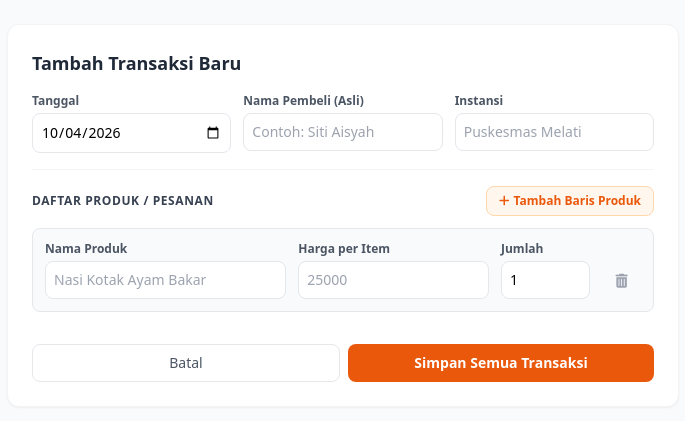
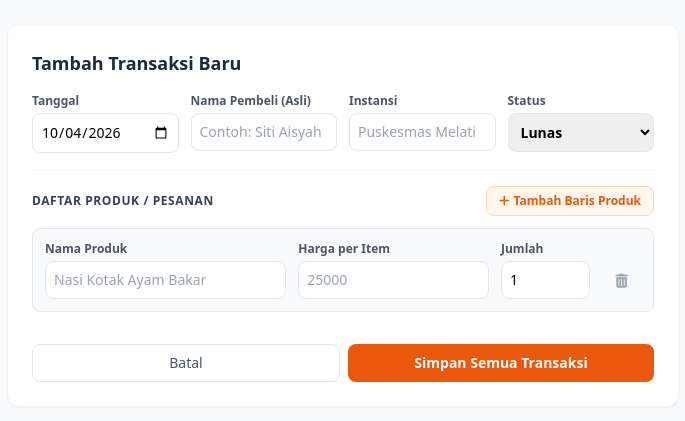
Before and after one commit to dapoerela85/demo, a PHP site: page /admin/tambah-transaksi.php in a window 1280 px wide. Shown: the top 421 px of the page, without its empty margins (297-982 px from the left). Run offline with PHP 8.4, Linux system fonts and the light colour scheme; the visitor is signed in with stand-in values (Sample User, id 1); some libraries are stand-ins or nearby versions.

Commit message:
Include status field in transaction processing
Added 'status' field to transaction form and database insertion.

```diff
--- a/admin/tambah-transaksi.php
+++ b/admin/tambah-transaksi.php
@@ -3,24 +3,31 @@
 require_once __DIR__ . '/auth.php';
 
 if ($_SERVER['REQUEST_METHOD'] === 'POST') {
-    $tgl =$_POST['tgl'];
-    $nama =$_POST['nama'];
-    $instansi =$_POST['instansi'] ?? '';
+    $tgl = $_POST['tgl'];
+    $nama = $_POST['nama'];
+    $instansi = $_POST['instansi'] ?? '';
+    $status = $_POST['status'] ?? 'lunas';
 
-    $nama_produk_list =$_POST['nama_produk'] ?? [];
-    $harga_produk_list =$_POST['harga_produk'] ?? [];
-    $jumlah_list =$_POST['jumlah'] ?? [];
+    $nama_produk_list = $_POST['nama_produk'] ?? [];
+    $harga_produk_list = $_POST['harga_produk'] ?? [];
+    $jumlah_list = $_POST['jumlah'] ?? [];
 
-    $stmt =$pdo->prepare("INSERT INTO penjualan (tgl, nama, instansi, nama_produk, harga_produk, jumlah) VALUES (?, ?, ?, ?, ?, ?)");
+    $stmt = $pdo->prepare("INSERT INTO penjualan (tgl, nama, instansi, nama_produk, harga_produk, jumlah, status) VALUES (?, ?, ?, ?, ?, ?, ?)");
 
-    // Perulangan untuk menyimpan setiap baris produk
-    for ($i = 0; $i < count($nama_produk_list); $i++) {$produk = trim($nama_produk_list[$i]);
-        $harga = floatval($harga_produk_list[$i]);$jumlah = intval($jumlah_list[$i]);
+    for ($i = 0; $i < count($nama_produk_list); $i++) {
+        $produk = trim($nama_produk_list[$i]);
+        $harga = floatval($harga_produk_list[$i]);
+        $jumlah = intval($jumlah_list[$i]);
 
-        if (!empty($produk) &&$harga >= 0 && $jumlah > 0) {$stmt->execute([
-                $tgl,$nama,
-                $instansi,$produk,
-                $harga,$jumlah
+        if (!empty($produk) && $harga >= 0 && $jumlah > 0) {
+            $stmt->execute([
+                $tgl,
+                $nama,
+                $instansi,
+                $produk,
+                $harga,
+                $jumlah,
+                $status
             ]);
         }
     }
@@ -43,8 +50,8 @@ if ($_SERVER['REQUEST_METHOD'] === 'POST') {
         <h2 class="text-lg font-bold mb-4 text-gray-800">Tambah Transaksi Baru</h2>
 
         <form method="POST" class="space-y-4">
-            <!-- Data Pembeli & Tanggal -->
-            <div class="grid grid-cols-1 md:grid-cols-3 gap-3">
+            <!-- Data Pembeli & Tanggal & Status -->
+            <div class="grid grid-cols-1 md:grid-cols-4 gap-3">
                 <div>
                     <label class="block text-xs font-semibold text-gray-600 mb-1">Tanggal</label>
                     <input type="date" name="tgl" value="<?= date('Y-m-d') ?>" required class="w-full border rounded-lg p-2 text-sm focus:ring-2 focus:ring-orange-500 focus:outline-none">
@@ -56,6 +63,13 @@ if ($_SERVER['REQUEST_METHOD'] === 'POST') {
                 <div>
                     <label class="block text-xs font-semibold text-gray-600 mb-1">Instansi</label>
                     <input type="text" name="instansi" placeholder="Puskesmas Melati" class="w-full border rounded-lg p-2 text-sm focus:ring-2 focus:ring-orange-500 focus:outline-none">
+                </div>
+                <div>
+                    <label class="block text-xs font-semibold text-gray-600 mb-1">Status</label>
+                    <select name="status" class="w-full border rounded-lg p-2 text-sm focus:ring-2 focus:ring-orange-500 focus:outline-none font-semibold">
+                        <option value="lunas" class="text-emerald-600 font-semibold">Lunas</option>
+                        <option value="belum lunas" class="text-rose-600 font-semibold">Belum Lunas</option>
+                    </select>
                 </div>
             </div>
 
@@ -71,7 +85,6 @@ if ($_SERVER['REQUEST_METHOD'] === 'POST') {
                 </div>
 
                 <div id="product-container" class="space-y-3">
-                    <!-- Baris Produk Pertama -->
                     <div class="product-row bg-gray-50 p-3 rounded-lg border border-gray-200 relative grid grid-cols-1 md:grid-cols-12 gap-3 items-end">
                         <div class="md:col-span-5">
                             <label class="block text-xs font-semibold text-gray-600 mb-1">Nama Produk</label>
@@ -102,7 +115,6 @@ if ($_SERVER['REQUEST_METHOD'] === 'POST') {
         </form>
     </div>
 
-    <!-- Script JavaScript untuk Tambah/Hapus Baris Produk secara Dinamis -->
     <script>
         function addProductRow() {
             const container = document.getElementById('product-container');
@@ -135,8 +147,6 @@ if ($_SERVER['REQUEST_METHOD'] === 'POST') {
         function removeProductRow(button) {
             const container = document.getElementById('product-container');
             const rows = container.getElementsByClassName('product-row');
-
-            // Minimal menyisakan 1 baris
             if (rows.length > 1) {
                 button.closest('.product-row').remove();
             } else {
```
